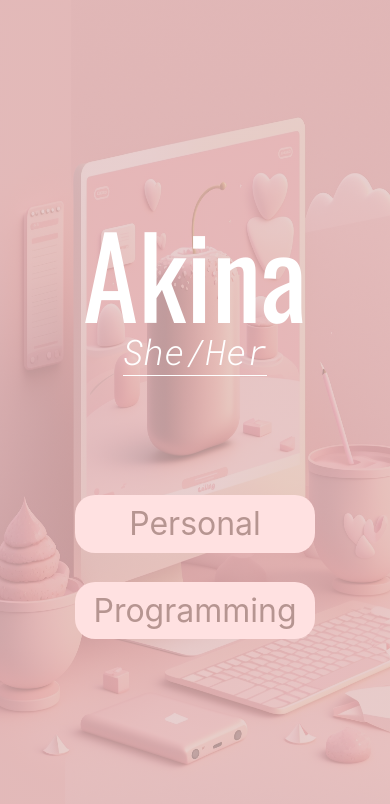
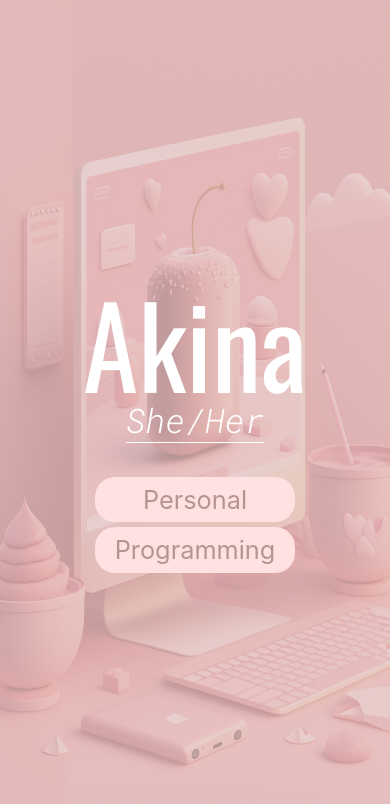
Before and after one commit to kaajjaak/AkinaPage, a Next.js app: page / in a window 390 px wide. Shown: the top 804 px of the page. Built offline with nearby package versions, Linux system fonts and the light colour scheme.

Commit message:
ITS DONE (there is still an issue on the programming page but i can't be asked to fix it atm tbh)

```diff
--- a/pages/index.tsx
+++ b/pages/index.tsx
@@ -2,8 +2,6 @@ import type {NextPage} from 'next'
 import Head from 'next/head'
 import styles from '../styles/Home.module.css'
 import Link from 'next/link'
-import Unsupported from "../components/unsupported";
-import unsupported from "../styles/Unsupported.module.css";
 
 
 const Home: NextPage = () => {
@@ -11,7 +9,6 @@ const Home: NextPage = () => {
         <div className={styles.container}>
             <Head>
                 <title>Akina Homepage</title>
-                <meta name="viewport" content="width=device-width, initial-scale=1.0" />
                 <meta name="description" content="A pink website!"/>
                 <link rel="icon" href="/favicon.ico"/>
                 <meta name="apple-mobile-web-app-capable" content="yes" />
@@ -27,8 +24,9 @@ const Home: NextPage = () => {
                 <link rel="preload" href="../images/horizontal-phone-overlay.png" as="image"/>
             </Head>
             <div className={styles.bgImg}>
-                <main className={`${styles.main} ${unsupported.main}`}>
-                    <Unsupported/>
+                <main className={`${styles.main}`}>
+                    {/*<main className={`${styles.main} ${unsupported.main}`}>*/}
+                    {/*<Unsupported/>*/}
                     <h1 className={styles.title}>
                         Akina
                     </h1>
--- a/pages/personal.tsx
+++ b/pages/personal.tsx
@@ -35,7 +35,6 @@ const Personal: NextPage = () => {
             <Head>
                 <title>Personal</title>
                 <meta name="description" content="A pink website!"/>
-                <meta name="viewport" content="width=device-width, initial-scale=1.0" />
                 <link rel="icon" href="/favicon.ico"/>
                 <meta name="apple-mobile-web-app-capable" content="yes" />
                 <link rel="icon" type="image/png" sizes="16x16" href="../public/favicon-16x16.png" />
--- a/styles/Home.module.css
+++ b/styles/Home.module.css
@@ -29,11 +29,11 @@
     font-family: 'Roboto Mono', monospace;
     font-style: italic;
     color: #FFFFFF;
-    font-size: 2rem;
+    font-size: 2vw;
 }
 
 .main .title {
-    margin-top: 7rem;
+    margin-top: 5vw;
 }
 
 .pronouns p {
@@ -46,15 +46,15 @@
 }
 
 .pageButton {
-    font-size: 1.75rem;
+    font-size: 1.5vw;
     color: #b69591;
     border-radius: 20px;
-    width: 13rem;
+    width: 11vw;
     vertical-align: middle;
     text-align: center;
-    line-height: 1.8;
+    line-height: 2.6vw;
     background-color: #FFE1E1;
-    margin-bottom: 1.8rem;
+    margin-bottom: 1.3vw;
 }
 
 
@@ -77,40 +77,24 @@
     cursor: default;
 }
 
-@media screen and (min-height: 1300px) and (min-width: 2300px) {
+@media screen and (max-width: 1800px) {
     .pageButton {
-        font-size: 2.5rem;
-        border-radius: 40px;
-        width: 18rem;
+        width: 200px;
+        line-height: 1.8;
     }
-
+    .pageButton {
+        font-size: 3vh;
+    }
     .pronouns {
-        font-size: 3rem;
-    }
-
-    .title {
-        font-size: 10rem;
+        font-size: 4vh;
     }
 }
+
 
 @media screen and (max-width: 768px) {
     .bgImg {
         background: linear-gradient(0deg, rgba(224, 191, 191, 0.75), rgba(224, 191, 191, 0.75)), url('../images/mobile-back.png');
         background-size: 100% 100%;
-    }
-
-    .pronouns {
-        margin-bottom: 10vh;
-        font-size: 2.2rem;
-    }
-
-    .pageButton:last-of-type {
-        margin-bottom: 12vh;
-    }
-
-    .pageButton {
-        font-size: 2rem;
-        width: 15rem;
     }
 }
 
@@ -119,20 +103,10 @@
         background: linear-gradient(0deg, rgba(224, 191, 191, 0.75), rgba(224, 191, 191, 0.75)), url('../images/mobile-back.png');
         background-size: 100% 100%;
     }
-
-    .pronouns {
-        margin-bottom: 10vh;
-        font-size: 2.2rem;
+    .pageButton {
+        width: 25vh;
     }
 
-    .pageButton:last-of-type {
-        margin-bottom: 12vh;
-    }
-
-    .pageButton {
-        font-size: 2rem;
-        width: 15rem;
-    }
 }
 
 @media screen and (max-width: 768px) {
@@ -140,18 +114,31 @@
         background: linear-gradient(0deg, rgba(224, 191, 191, 0.75), rgba(224, 191, 191, 0.75)), url('../images/mobile-back.png');
         background-size: 100% 100%;
     }
+}
 
+@media screen and (max-width: 850px) and (max-height: 414px) {
+    .bgImg {
+        background: linear-gradient(0deg, rgba(224, 191, 191, 0.75), rgba(224, 191, 191, 0.75)), url('../images/desktop-back.png') !important;
+        background-size: 100% 100% !important;
+    }
+    .main {
+        height: 100%;
+        justify-content: start;
+    }
+    .main .title {
+        margin-top: 3vw;
+    }
     .pronouns {
-        margin-bottom: 10vh;
-        font-size: 2.2rem;
+        margin-bottom: 2vw;
+        font-size: 4vw;
     }
-
-    .pageButton:last-of-type {
-        margin-bottom: 12vh;
+    .pronouns p {
+        margin: 0;
     }
-
     .pageButton {
-        font-size: 2rem;
-        width: 15rem;
+        line-height: 1.8;
+        font-size: 3.5vw;
+        width: 28vw;
+        margin-bottom: 1vw;
     }
 }
```
Also changed, not shown: pages/programming.tsx (+3 -5 lines), styles/DesktopBars.module.css (+24 -5 lines), styles/MobileBars.module.css (+10 -0 lines), styles/Personal.module.css (+15 -0 lines), styles/Programming.module.css (+50 -0 lines).
